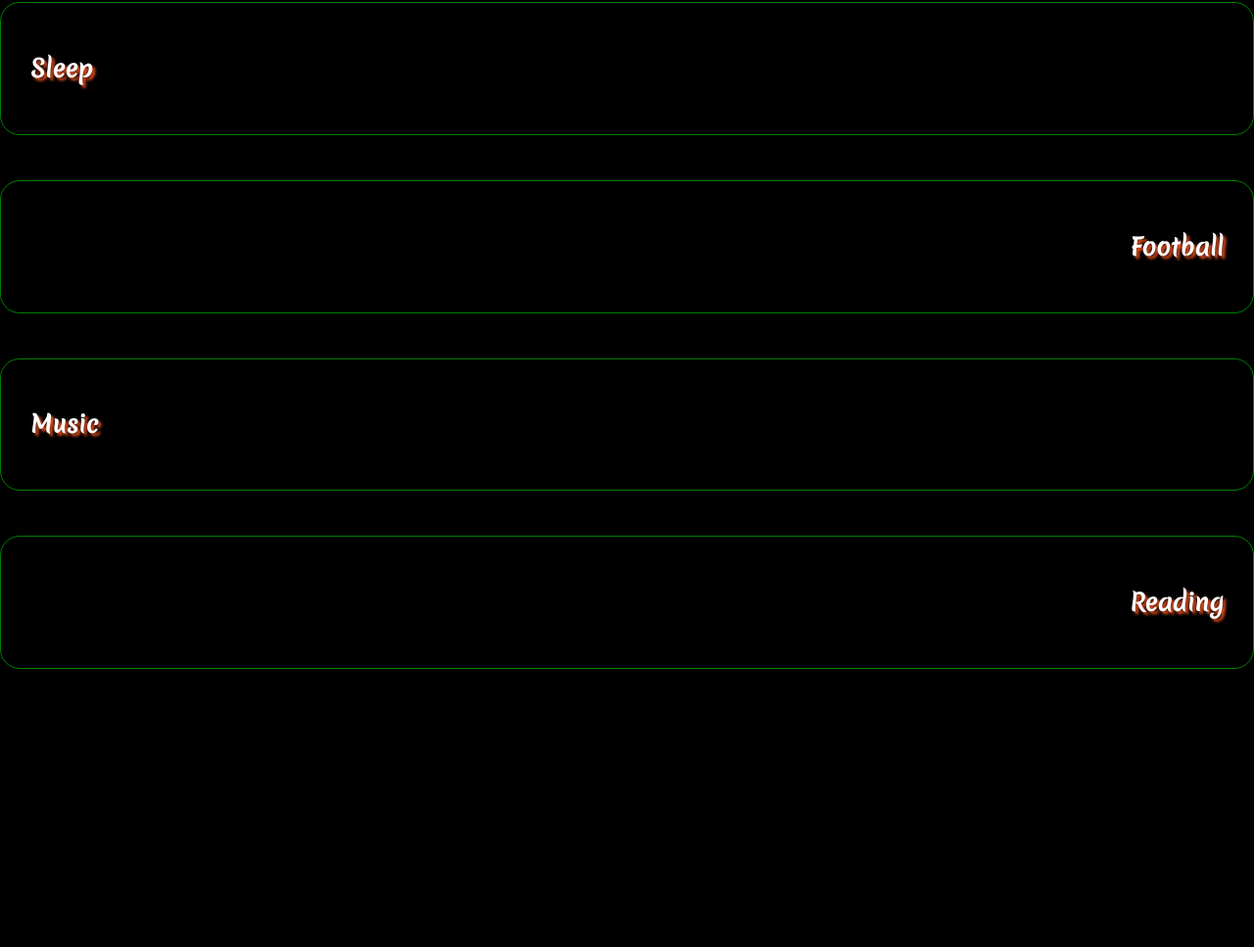
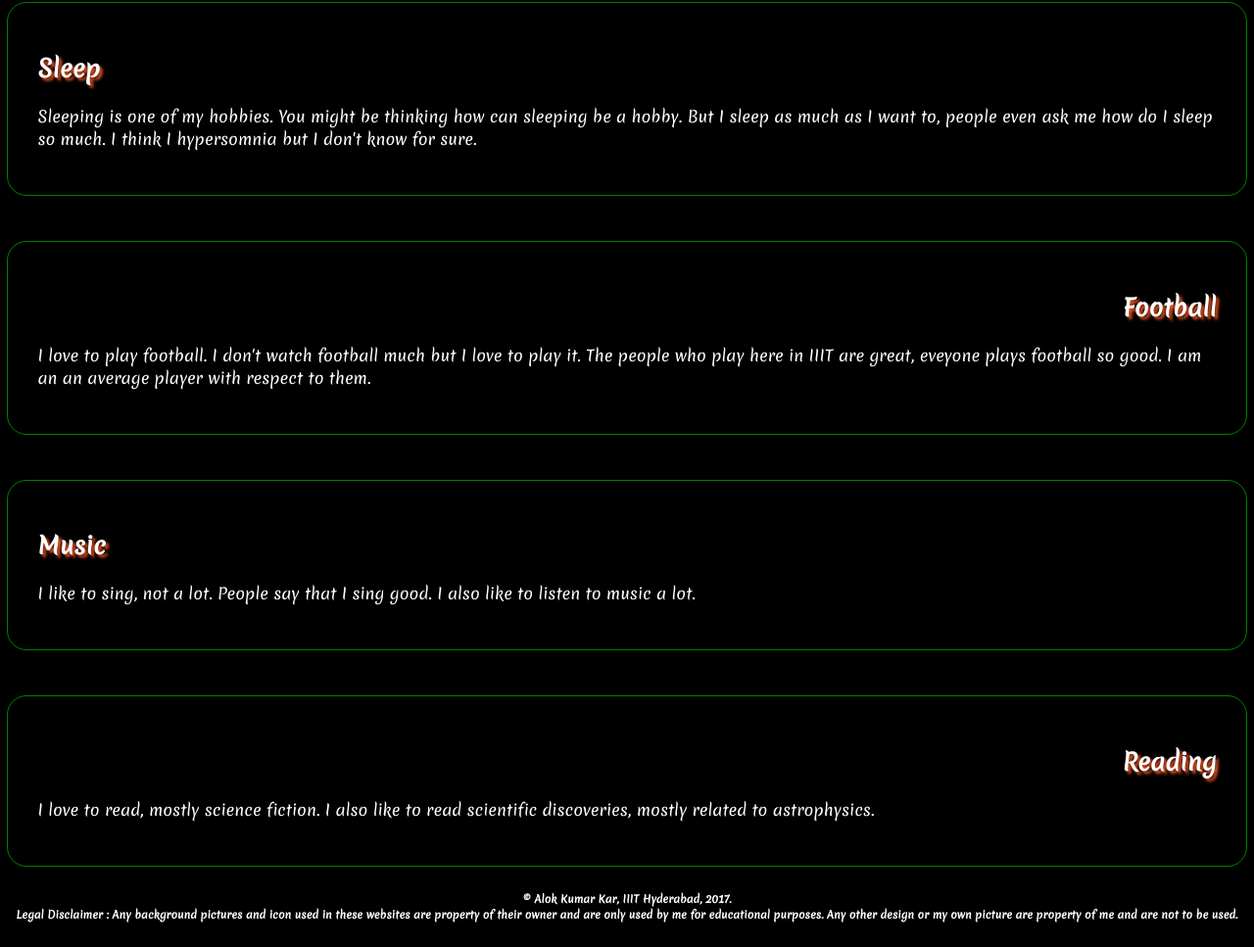
Before and after one commit to alokkar/html, a plain HTML site: page hobbies.html in a window 1280 px wide. Shown: the part 138-1105 px from the top of the page at 98% size. Before the commit the page ends 821 px from the top, so only its background shows below. Drawn offline with Linux system fonts and the light colour scheme.

Commit message:
done with this project

```diff
--- a/hobbies.html
+++ b/hobbies.html
@@ -1,6 +1,7 @@
 <!DOCTYPE html>
 <html>
 <head>
+	<meta charset="utf-8">
 	<link rel="stylesheet" href="mystyle2.css" >
 	<link rel="stylesheet" media="screen and (min-width: 800px)" type="text/css" href="mystyle.css">
 	<link rel="stylesheet" type="text/css" href="https://fonts.googleapis.com/css?family=Merienda">
@@ -15,15 +16,37 @@
 	</ul>
 	<h1 class="head">Hobbies!</h1>
 	<div class="box">
-	<h2 style="text-align:left;">Sleep</h2></div>
+	<h2 style="text-align:left;">Sleep</h2>
+	<p>
+		Sleeping is one of my hobbies. You might be thinking how can sleeping be a hobby. But I sleep as much as I want to, people even ask me how do I sleep so much. I think I hypersomnia but I don't know for sure.
+	</p>
+	</div>
 	<br><br>
 	<div class="box">
-	<h2 style="text-align:right;">Football</h2></div>
+	<h2 style="text-align:right;">Football</h2>
+	<p>
+		I love to play football. I don't watch football much but I love to play it. The people who play here in IIIT are great, eveyone plays football so good. I am an an average player with respect to them.
+	</p>
+	</div>
 	<br><br>
 	<div class="box">
-	<h2 style="text-align:left;">Music</h2></div>
+	<h2 style="text-align:left;">Music</h2>
+	<p>
+		I like to sing, not a lot. People say that I sing good. I also like to listen to music a lot.
+	</p>
+	</div>
 	<br><br>
 	<div class="box">
-	<h2 style="text-align:right;">Reading</h2></div>
+	<h2 style="text-align:right;">Reading</h2>
+	<p>
+		I love to read, mostly science fiction. I also like to read scientific discoveries, mostly related to astrophysics.
+	</p>
+	</div>
+	<footer id="footer">
+	<h6>
+		&copy Alok Kumar Kar, IIIT Hyderabad, 2017.<br>
+		Legal Disclaimer : Any background pictures and icon used in these websites are property of their owner and are only used by me for educational purposes. Any other design or my own picture are property of me and are not to be used.
+	</h6>
+	</footer>
 </body>
 </html>
--- a/mystyle.css
+++ b/mystyle.css
@@ -33,6 +33,8 @@ li:hover{
 	text-shadow:3px 3px 3px #e44f1e;
 }
 .box{
+	width: 94%;
+	margin: auto;
 	border-radius: 20px;
 	padding: 30px;
 	border: 1px solid green;
@@ -127,3 +129,13 @@ div h2{
 #wrapper{
 	text-align: center;
 }
+.mnf{
+	width: 49%;
+}
+#footer{
+	text-align: center;
+}
+.headpic{
+	text-align: center;
+	text-shadow: 3px 3px 3px #e44f1e;
+}
--- a/mystyle2.css
+++ b/mystyle2.css
@@ -32,6 +32,8 @@ li:hover{
 	text-shadow:3px 3px 3px #e60000;
 }
 .box{
+	width: 94%;
+	margin: auto;
 	border-radius: 20px;
 	padding: 30px;
 	border: 1px solid green;
@@ -125,3 +127,10 @@ div h2{
 #wrapper{
 	text-align: center;
 }
+.mnf{
+	width: 49%;
+}
+.headpic{
+	text-align: center;
+	text-shadow: 3px 3px 3px #e44f1e;
+}
```
Also changed, not shown: abtme.html (+26 -1 lines), contactme.html (+7 -0 lines), me.html (+7 -0 lines), clgevent.jpg (added), mnf.jpg (added), mnf1.jpg (added), mnf2.jpg (added), mnf3.jpg (added), mnf4.jpg (added), mnf5.jpg (added).
